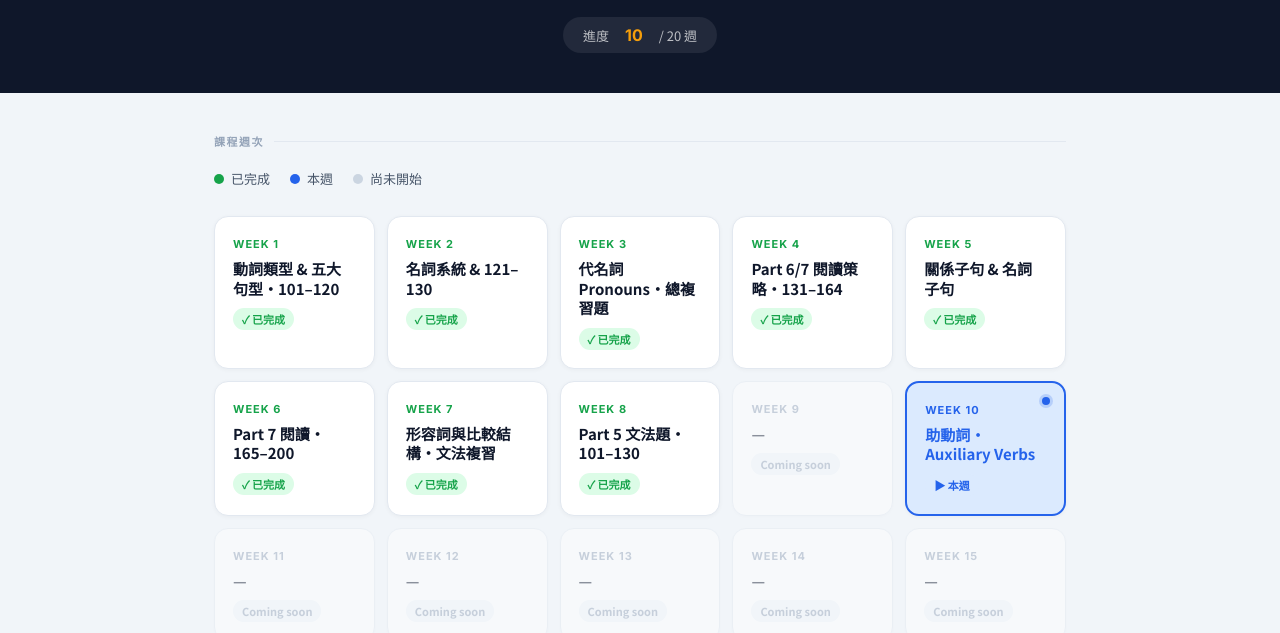
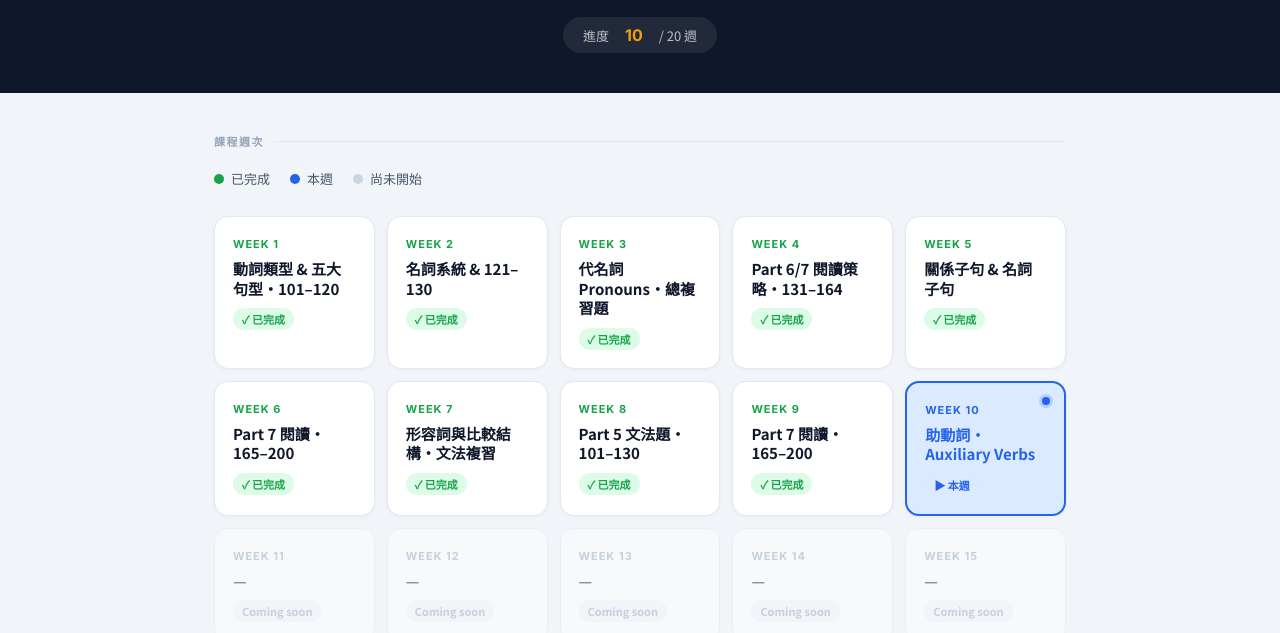
Before and after one commit to abbyyyli/Toeic-class, a plain HTML site: page index.html in a window 1280 px wide. Shown: the part 167-800 px from the top of the page. Drawn offline with Linux system fonts and the light colour scheme.

Commit message:
Add files via upload

```diff
--- a/index.html
+++ b/index.html
@@ -119,7 +119,11 @@ footer{text-align:center;padding:24px;font-size:12px;color:var(--gray-400);borde
       <div class="week-label">Part 5 文法題・101–130</div>
       <div class="week-badge badge-done">✓ 已完成</div>
     </a>
-    <div class="week-card locked"><div class="week-num">Week 9</div><div class="week-label">—</div><div class="week-badge badge-soon">Coming soon</div></div>
+    <a class="week-card available" href="Toeic-Lesson09-Student.html">
+      <div class="week-num">Week 9</div>
+      <div class="week-label">Part 7 閱讀・165–200</div>
+      <div class="week-badge badge-done">✓ 已完成</div>
+    </a>
     <a class="week-card current" href="Toeic-Lesson10-Student.html">
       <div class="current-dot"></div>
       <div class="week-num">Week 10</div>
```
